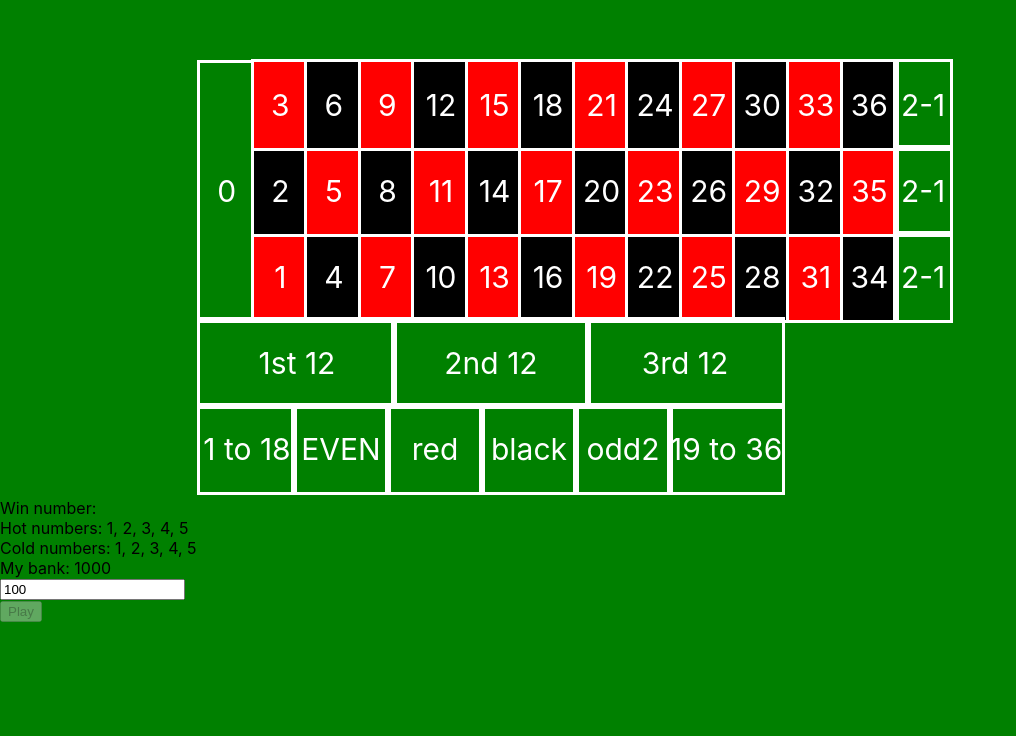
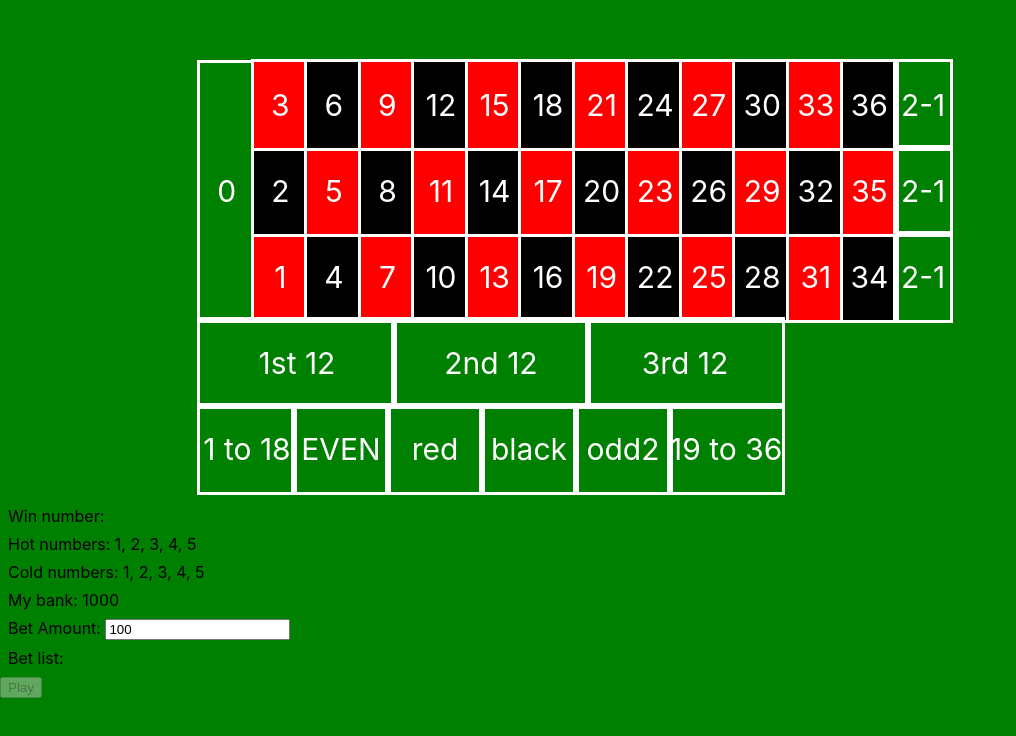
Before and after one commit to IlyaRedkin/roulette-game, a React (Create React App) app: page / in a window 1280 px wide. Shown: the top 736 px of the page, without its empty margins (0-1016 px from the left). Built offline with nearby package versions, Linux system fonts and the light colour scheme.

Commit message:
chore - rename vars

```diff
--- a/src/pages/Board/BoardContext.tsx
+++ b/src/pages/Board/BoardContext.tsx
@@ -3,7 +3,7 @@ import { IBet } from './_types'
 import { EMPTY_ARRAY, EMPTY_OBJECT, noop } from '../../utils'
 
 interface IBoardContext {
-  bank: number
+  bankAccount: number
   bet: IBet
   updateBet: (newBet: IBet) => void
   betAmount: number
@@ -14,7 +14,7 @@ interface IBoardContext {
 }
 
 export const BoardContext = createContext<IBoardContext>({
-  bank: 1000,
+  bankAccount: 1000,
   bet: EMPTY_OBJECT,
   updateBet: noop,
   betAmount: 100,
@@ -66,7 +66,7 @@ export default function BoardProvider ({ children }: IBoardProvider): React.Reac
       value={{
         bet,
         updateBet,
-        bank: bankAccount,
+        bankAccount,
         betAmount,
         setBetAmount,
         onCalcBets,
--- a/src/pages/Board/UserBank.tsx
+++ b/src/pages/Board/UserActionPanel.tsx
@@ -3,11 +3,18 @@ import { BoardContext } from './BoardContext'
 import styled from 'styled-components'
 import { getNumberStats } from './win-numbers-utils'
 
-export default function UserBank (): React.ReactElement {
-  const { bet, betAmount, setBetAmount, onCalcBets, bank, winNumberHistory, setBankAccount } = useContext(BoardContext)
+export default function UserActionPanel (): React.ReactElement {
+  const {
+    bet, betAmount, setBetAmount, onCalcBets, bankAccount, winNumberHistory, setBankAccount
+  } = useContext(BoardContext)
 
   const betAmountHandler = (event: ChangeEvent<HTMLInputElement>): void => {
-    setBetAmount(Number(event.target.value))
+    const value = Number(event.target.value)
+    if (value > bankAccount) {
+      setBetAmount(bankAccount)
+    } else {
+      setBetAmount(value)
+    }
   }
 
   const historyLength = winNumberHistory?.length
@@ -26,22 +33,31 @@ export default function UserBank (): React.ReactElement {
   const { hotList, coldList } = useMemo(() => getNumberStats(winNumberHistory), [winNumberHistory])
 
   return (
-    <div>
+    <StyledContainer>
       <div>Win number: {lastWinNumber}</div>
       <div>Hot numbers: {hotList.slice(0, 5).join(', ')}</div>
       <div>Cold numbers: {coldList.slice(0, 5).join(', ')}</div>
-      <div>My bank: {bank}</div>
+      <div>My bank: {bankAccount}</div>
       <div>
-        <input type="number" onChange={betAmountHandler} defaultValue={betAmount}/>
+        <label htmlFor="betAmount">Bet Amount: </label>
+        <input id="betAmount" type="number" onChange={betAmountHandler} defaultValue={betAmount} max={bankAccount}/>
       </div>
-      <div>{Object.keys(bet).map((betName) =>
-        <div key={betName}>
-          <div>{betName}</div>
-        </div>
-      )}</div>
-      {Object.keys(bet).length === 0 && bank === 0 ? tryAgainButton : playButton}
-    </div>
+      <div>
+        <div>Bet list: </div>
+        <div>{Object.entries(bet).map(([betName, { amount }]) =>
+          <div key={betName}>
+            <div>{betName} - {amount}</div>
+          </div>
+        )}</div>
+      </div>
+      {Object.keys(bet).length === 0 && bankAccount === 0 ? tryAgainButton : playButton}
+    </StyledContainer>
   )
 }
 
 const PlayButton = styled.button``
+const StyledContainer = styled.div`
+  & > div {
+    margin: 8px;
+  }
+`
--- a/src/pages/Board/index.tsx
+++ b/src/pages/Board/index.tsx
@@ -1,7 +1,7 @@
 import React from 'react'
 import BoardLayout from './BoardLayout'
 import BoardProvider from './BoardContext'
-import UserBank from './UserBank'
+import UserActionPanel from './UserActionPanel'
 import styled from 'styled-components'
 
 export default function Board (): React.ReactElement {
@@ -9,7 +9,7 @@ export default function Board (): React.ReactElement {
     <Layout>
       <BoardProvider>
         <BoardLayout />
-        <UserBank />
+        <UserActionPanel />
       </BoardProvider>
     </Layout>
   )
```
